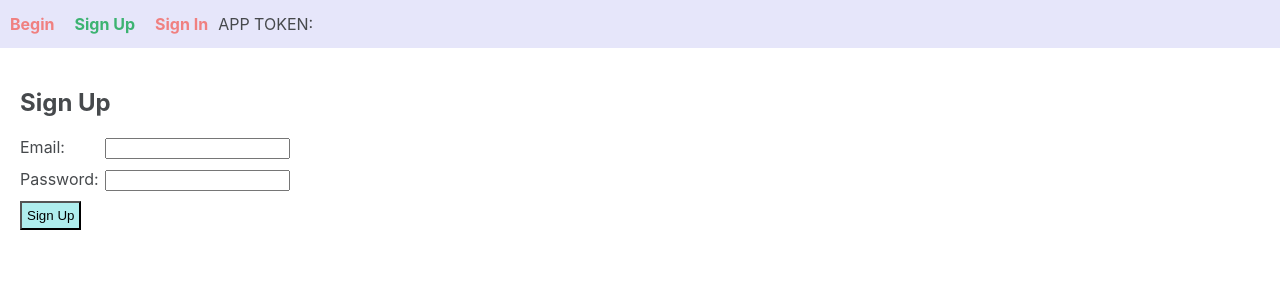
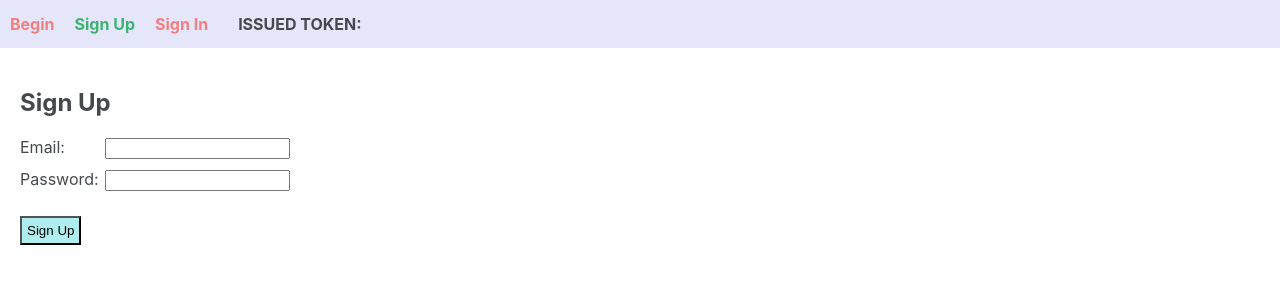
Before and after one commit to satyadvaya/lab13-todo-fe, a React (Create React App) app: page /signup in a window 1280 px wide. Shown: the top 300 px of the page. Built offline with nearby package versions, Linux system fonts and the light colour scheme.

Commit message:
load and display todos from backend

```diff
--- a/src/App.css
+++ b/src/App.css
@@ -39,6 +39,12 @@ label {
 }
 
 button {
+  margin-top: 15px;
   padding: 5px;
   background-color: paleturquoise;
 }
+
+.headerToken {
+      font-weight: bold;
+      margin-left: 20px;
+}
--- a/src/App.js
+++ b/src/App.js
@@ -13,22 +13,31 @@ class Begin extends Component {
 
 class App extends Component {
   state = { token: localStorage.getItem('TOKEN') };
-  setToken = (val) => {
-      this.setState({ token: val });
+  setToken = (value) => {
+      this.setState({ token: value });
   };
 
   render() {
     return (
       <BrowserRouter>
+
         <header>
           <NavLink to='/' exact>Begin</NavLink>
-          <NavLink to='/signup'>Sign Up</NavLink>
-          <NavLink to='/signin'>Sign In</NavLink>
-            <div>
-                APP TOKEN:
+            {this.state.token && (
+              <NavLink to='/todos'>ToDo List</NavLink>
+            )}
+            {!this.state.token && (
+              <>
+                  <NavLink to='/signup'>Sign Up</NavLink>
+                  <NavLink to='/signin'>Sign In</NavLink>
+              </>
+            )}
+            <div className='headerToken'>
+                ISSUED TOKEN:
                 { this.state.token && this.state.token.toString() }
             </div>
         </header>
+
         <section className='main'>
           <Switch>
             <Route exact path='/' component={Begin} />
@@ -55,16 +64,19 @@ class App extends Component {
 
               <Route
                 path='/todos'
+                // if token issued then list ToDos, otherwise redirect to sign in
                 render={ (routerProps) =>
                   this.state.token ? (
-                    <ToDos {...routerProps} />
+                    <ToDos token={this.state.token} {...routerProps} />
                   ) : (
                     <Redirect to='/signin' />
                   )
                 }
               />
+
           </Switch>
         </section>
+
       </BrowserRouter>
     )
   }
--- a/src/Auth.js
+++ b/src/Auth.js
@@ -10,7 +10,7 @@ class Auth extends Component {
     handleSubmit = async (event) => {
         event.preventDefault();
 
-        // call getToken with email, password, and type
+        // call targetToken with email, password, and type
         const token = await getToken(
             {
                 email: this.state.email,
--- a/src/ToDos.js
+++ b/src/ToDos.js
@@ -1,13 +1,32 @@
 import React, { Component } from 'react';
+import { getTodos } from './fetch-utils.js';
+import './ToDos.css';
 
 class ToDos extends Component {
-    state = {  };
+    state = { todos: [] };
+
+    componentDidMount = () => {
+        this.fetchTodos();
+    };
+
+    fetchTodos = async () => {
+        // outsource the fetch by calling getTodos from fetch-utils.js
+        const data = await getTodos(this.props.token);
+        // set the todos in state
+        this.setState({ todos: data });
+    };
 
     // call the server /api/todos with the JWT from localStorage
     render() {
         return (
             <>
                 <h1>User ToDo List</h1>
+                {this.state.todos.map((todo) => (
+                    <div className='todo-item' key={todo.id}>
+                        <input type='checkbox' checked={todo.completed} />
+                        <label>{todo.description}</label>
+                    </div>
+                ))}
             </>
         );
     }
--- a/src/fetch-utils.js
+++ b/src/fetch-utils.js
@@ -1,9 +1,10 @@
-const URL = 'http://localhost:3000';
+// put your ***backend*** localhost URL here ...
+const URL = 'http://localhost:7890';
 
 export async function getToken(loginInfo, type) {
     // type is either 'signin' or 'signup'
-    // user shape is { email: 'bart@fakestreet.com', password: '1234' }
-    const authURL = `${URL}/auth/${type}`; // http://localhost:3000/auth/signup or http://localhost:3000/auth/signin
+    // user shape is { email: 'bart@123fakestreet.com', password: '1234' }
+    const authURL = `${URL}/auth/${type}`; // http://localhost:7890/auth/signup or http://localhost:7890/auth/signin
 
     // POST to /signin or /signup
     const resp = await fetch(authURL, {
@@ -23,3 +24,16 @@ export async function getToken(loginInfo, type) {
     // return the userid
     return data.token;
 }
+
+export async function getTodos(token) {
+    const apiURL = `${URL}/api/todos`;
+    const resp = await fetch(apiURL, {
+        method: 'GET',
+        headers: {
+            'Content-Type': 'application/json',
+            'Authorization': token,
+        },
+    });
+    const data = await resp.json();
+    return data;
+}
```
Also changed, not shown: src/ToDos.css (added).
